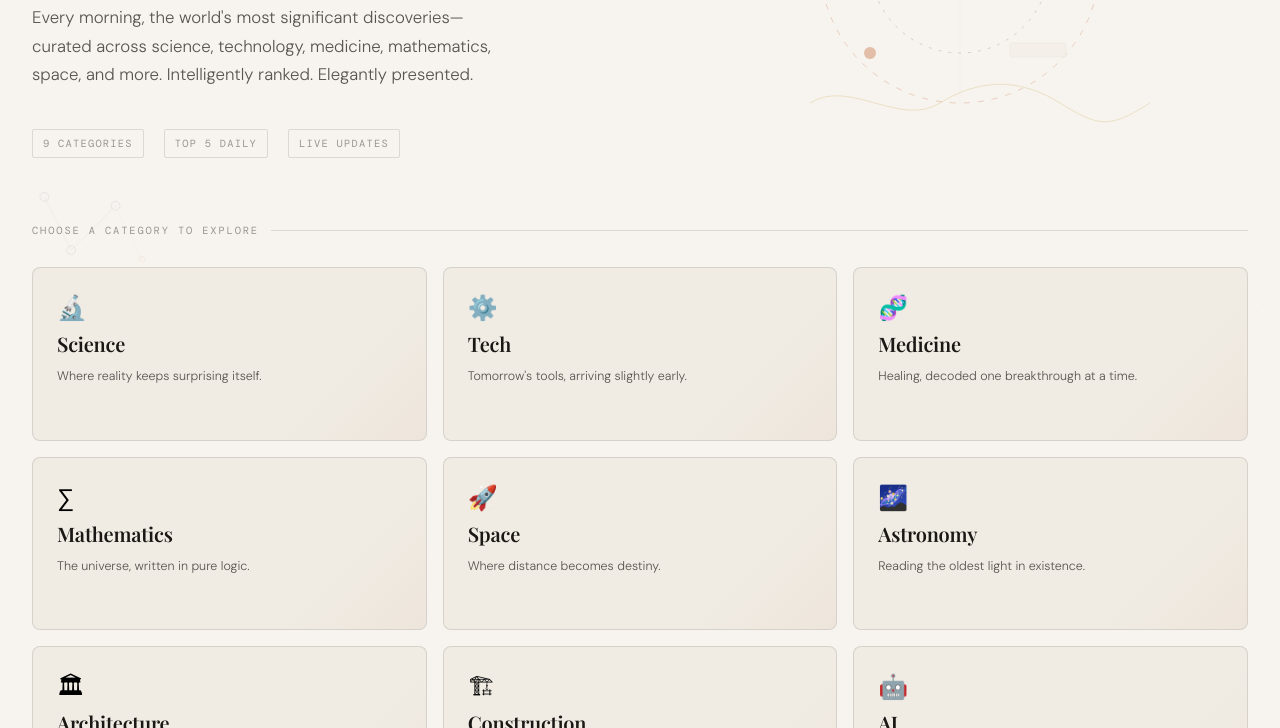
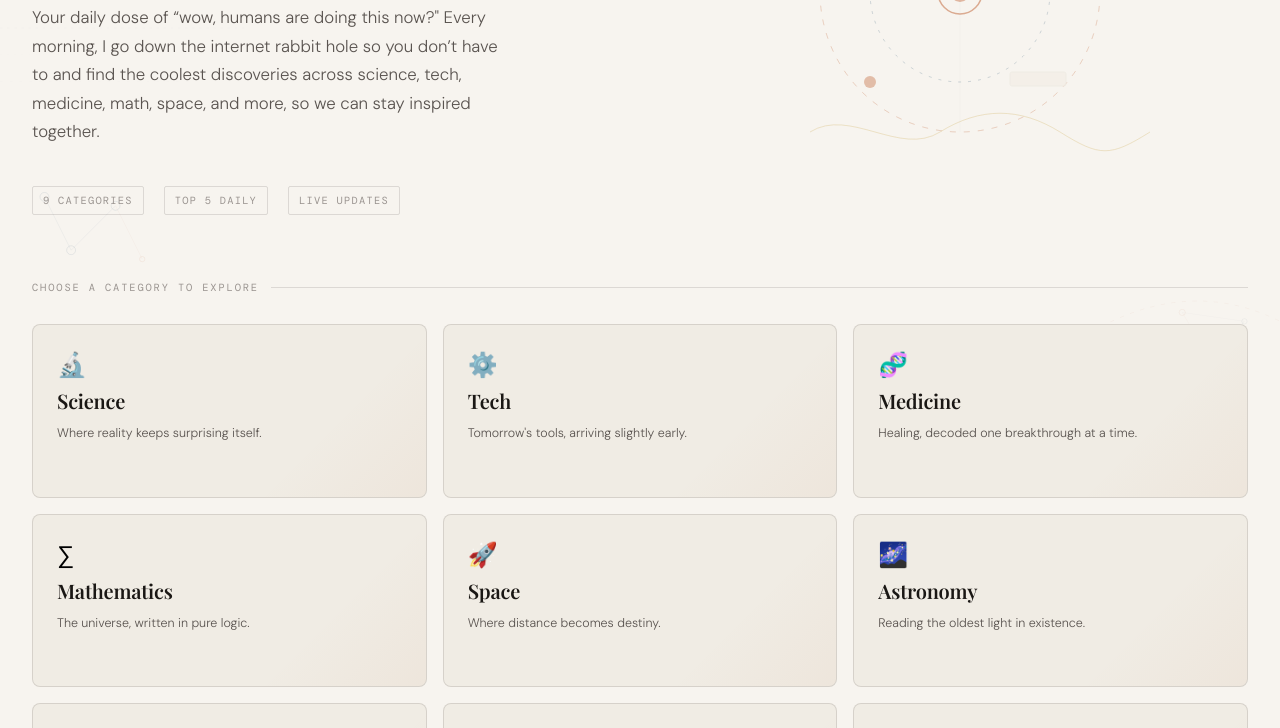
Before and after one commit to ghazal1999-ops/Discoveriestodaypt2, a plain HTML site: page index.html in a window 1280 px wide. Shown: the part 372-1100 px from the top of the page. Drawn offline with nearby package versions, Linux system fonts and the light colour scheme; a web font is replaced by a local one.

Commit message:
Revise hero tagline for improved engagement
Updated the hero tagline to provide a more engaging description of the content.

```diff
--- a/index.html
+++ b/index.html
@@ -913,7 +913,7 @@ button { font-family: inherit; cursor: pointer; border: none; background: none;
           The <em>Bloomberg Terminal</em><br>for Daily Scientific<br>Breakthroughs
         </h1>
         <p class="hero-tagline">
-          Every morning, the world's most significant discoveries—curated across science, technology, medicine, mathematics, space, and more. Intelligently ranked. Elegantly presented.
+          Your daily dose of “wow, humans are doing this now?" Every morning, I go down the internet rabbit hole so you don’t have to and find the coolest discoveries across science, tech, medicine, math, space, and more, so we can stay inspired together.
         </p>
         <div class="hero-meta">
           <span class="hero-badge">9 Categories</span>
```
